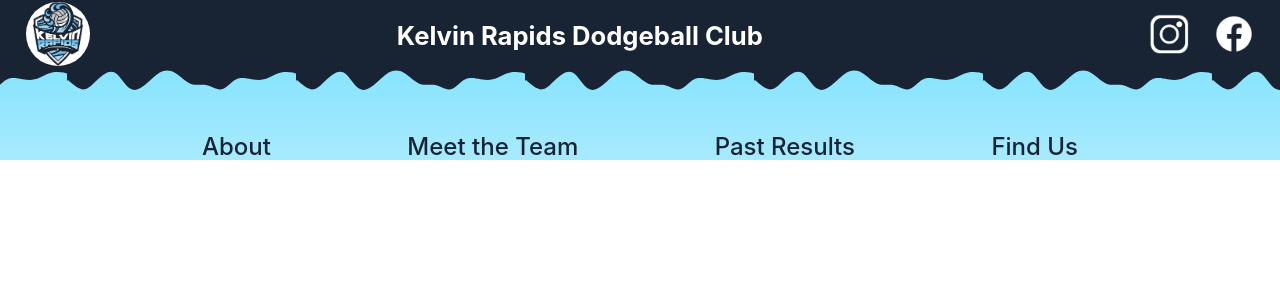
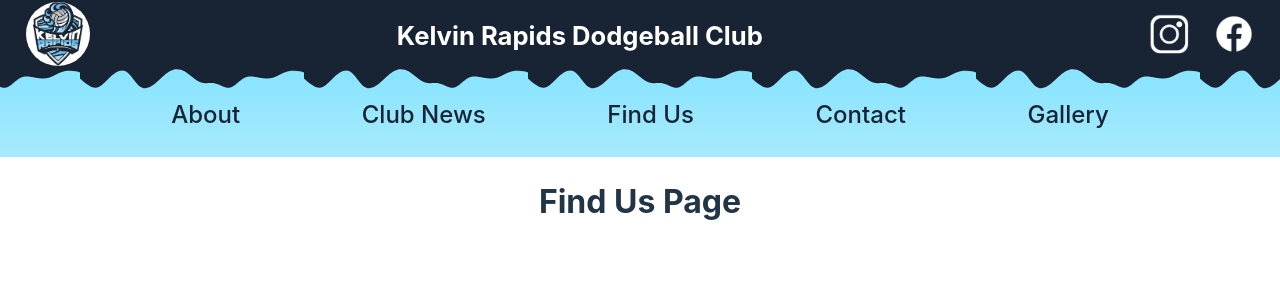
Before and after one commit to Davey-H-7/dodgeball_team_website, a React (Vite) app: page /find in a window 1280 px wide. Shown: the top 300 px of the page. Built offline with nearby package versions, Linux system fonts and the light colour scheme.

Commit message:
added all containers and updated header menu

```diff
--- a/src/App.jsx
+++ b/src/App.jsx
@@ -2,7 +2,10 @@ import { BrowserRouter, Routes, Route } from 'react-router-dom'
 import Header from './components/Header'
 import HomeContainer from './containers/HomeContainer'
 import AboutContainer from './containers/AboutContainer'
-import TeamContainer from './containers/TeamContainer'
+import NewsContainer from './containers/NewsContainer'
+import ContactContainer from './containers/ContactContainer'
+import FindContainer from './containers/FindContainer'
+import GalleryContainer from './containers/GalleryContainer'
 import './App.css'
 
 
@@ -15,7 +18,11 @@ function App() {
       <Routes>
       <Route path ='/' element ={<HomeContainer/>}/>
       <Route path ='/about' element ={<AboutContainer/>}/>
-      <Route path ='/team' element ={<TeamContainer/>}/>
+      <Route path ='/news' element ={<NewsContainer/>}/>
+      <Route path ='/contact' element ={<ContactContainer/>}/>
+      <Route path ='/find' element ={<FindContainer/>}/>
+      <Route path ='/gallery' element ={<GalleryContainer/>}/>
+
 
       </Routes>
 
--- /dev/null
+++ b/src/components/AboutText.jsx
@@ -0,0 +1,21 @@
+import '../styling/AboutText.css'
+
+const AboutText = () => {
+    return ( <div className="aboutText">
+        <div className="rightText">
+            <p>Kelvin Rapids is Glasgow's first(and currently only!) official British Dodgeball team.
+            </p>
+        </div>
+        <div className="leftText">
+            <p>
+                We train every week at Kelvinhall in the west of the city, welcoming players of all ability and fitness levels. We also regularly participate in competitions, whether that be friendly games, official Scottish Leagues or charity tournaments with the other teams around Scotland and further afield.
+            </p>
+        </div>
+        <div className="endText">
+            <p>If you're looking for a new sport to play for socialising, just for fun or are keen to get involved in the competitive side, there's a space for you with our club.
+            </p>
+        </div>
+    </div> );
+}
+
+export default AboutText;
--- a/src/components/Header.jsx
+++ b/src/components/Header.jsx
@@ -22,9 +22,11 @@ export default function Header(){
             </div>
             <ul className="links">
                 <Link to="/about">About</Link>
-                <Link to="/team">Meet the Team</Link>
-                <Link to="/Results">Past Results</Link>
+                <Link to="/News">Club News</Link>
                 <Link to="/find">Find Us</Link>
+                <Link to="/contact">Contact</Link>
+                <Link to="/gallery">Gallery</Link>
+
             </ul>
     </div>
     )
--- a/src/containers/AboutContainer.jsx
+++ b/src/containers/AboutContainer.jsx
@@ -1,4 +1,5 @@
 import HeroBanner from "../components/HeroBanner";
+import AboutText from "../components/AboutText";
 export default function AboutContainer(){
 
     let headerText = "Find out about our club and history"
@@ -7,11 +8,7 @@ export default function AboutContainer(){
     return(
         <div className="about">
            <HeroBanner imgURL = {imgURL} headerText = {headerText} />
-            <div className="mainText">
-                <p>Kelvin Rapids is Glasgow's first(and currently only!) official dodgeball team registered with British Dodgeball.
-                    We train every week at Kelvinhall in the west of the city, welcoming players of all ability and fitness levels. We also regularly participate in competitions, whether that be friendly games, official Scottish Leagues or charity tournaments with the other teams around Scotland and further afield. If you're looking for a new sport to play for socialising, just for fun or are keen to get involved in the competitive side, there's a space for you with our club.
-                </p>
-            </div>
+           <AboutText/>
         </div>
     )
 };
--- a/src/containers/TeamContainer.jsx
+++ b/src/containers/ContactContainer.jsx
@@ -1,7 +1,7 @@
 import HeroBanner from "../components/HeroBanner";
 
-const TeamContainer = () => {
-    let headerText = "Meet the faces behind the club"
+const ContactContainer = () => {
+    let headerText = "Get in Touch"
     let imgURL = "RapidsTeam.jpg";
 
     return (
@@ -9,4 +9,4 @@ const TeamContainer = () => {
      );
 }
 
-export default TeamContainer;
+export default ContactContainer;
--- /dev/null
+++ b/src/containers/FindContainer.jsx
@@ -0,0 +1,5 @@
+const FindContainer = () => {
+    return ( <h1>Find Us Page</h1> );
+}
+
+export default FindContainer;
--- /dev/null
+++ b/src/containers/GalleryContainer.jsx
@@ -0,0 +1,5 @@
+const GalleryContainer = () => {
+    return ( <h1>Gallery Page</h1> );
+}
+
+export default GalleryContainer;
--- /dev/null
+++ b/src/containers/NewsContainer.jsx
@@ -0,0 +1,5 @@
+const NewsContainer = () => {
+    return ( <h1>News Page</h1> );
+}
+
+export default NewsContainer;
--- /dev/null
+++ b/src/styling/AboutText.css
@@ -0,0 +1,5 @@
+.AboutText {
+    display: flex;
+    flex-direction: column;
+    font-size: 300px;
+}
--- a/src/styling/Header.css
+++ b/src/styling/Header.css
@@ -1,7 +1,7 @@
 .header{
     position:relative;
     top: 0;
-    height:20vh;
+    max-height:20vh;
     min-width:96vw;
     padding: 0vh 2vw 0vh;
     display: flex;
@@ -48,6 +48,7 @@
     display: flex;
     justify-content: space-between;
     gap: 2vw;
+
   }
 
 
@@ -63,7 +64,8 @@
   max-height:10vh;
   display: flex;
   justify-content: space-evenly;
-  padding: 5vh;
+  padding: 3vh;
+  margin:0;
   }
 
   .links a {
```
